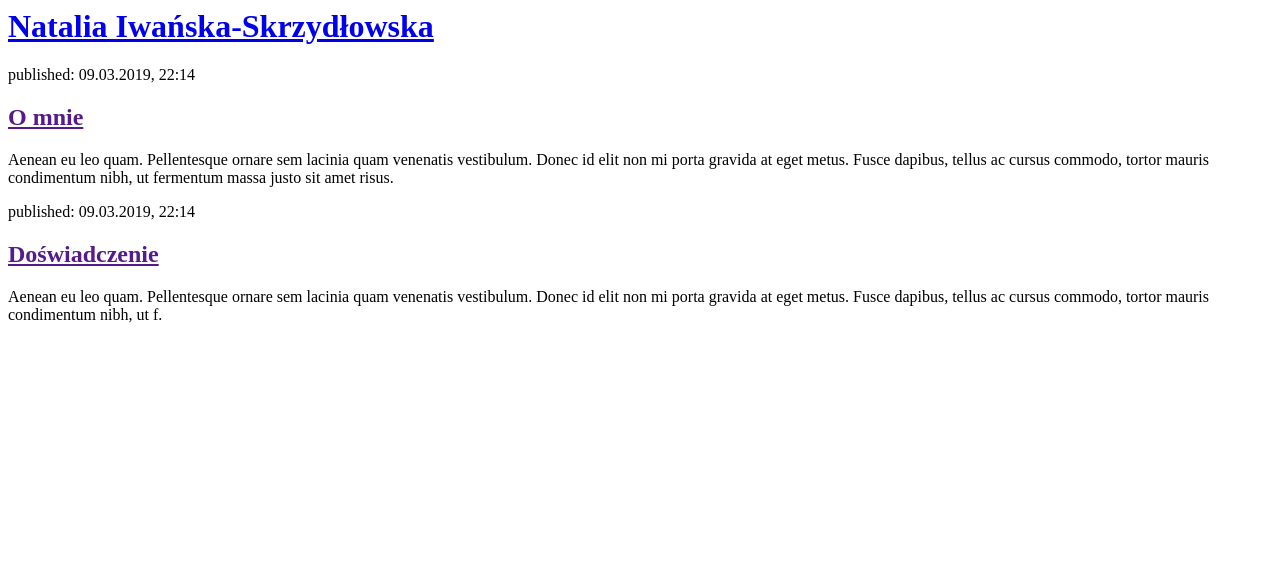
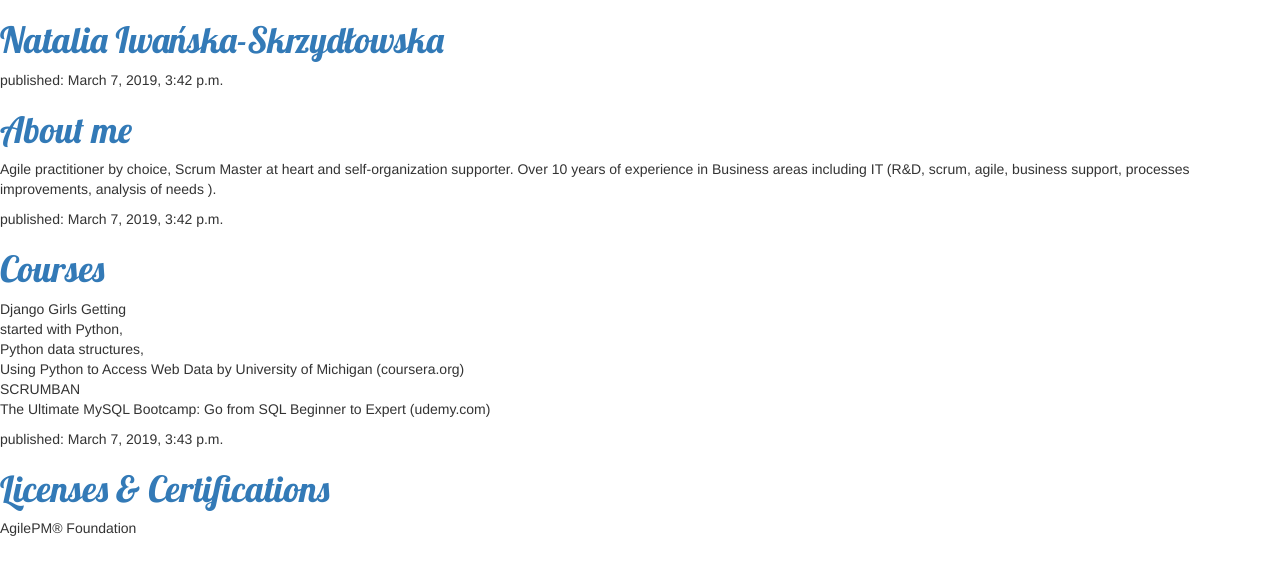
Before and after one commit to Nastusza/website, a Django app: template myfirstapp/templates/myfirstapp/post_list.html in a window 1280 px wide. Shown: the top 575 px of the page. Run offline with Django 3.2, Linux system fonts and the light colour scheme; the template is opened without the code that fills it: values that come from a table or form of the project are taken from there, others are empty; data comes from the database, SQL or seed files in the repository; some libraries are stand-ins or nearby versions.

Commit message:
Modified templates to display posts from database and CSS.

```diff
--- /dev/null
+++ b/myfirstapp/static/css/kolor.css
@@ -0,0 +1,46 @@
+.page-header {
+    background-color: #ff9400;
+    margin-top: 0;
+    padding: 20px 20px 20px 40px;
+}
+
+.page-header h1, .page-header h1 a, .page-header h1 a:visited, .page-header h1 a:active {
+    color: #ffffff;
+    font-size: 36pt;
+    text-decoration: none;
+}
+
+.content {
+    margin-left: 40px;
+}
+
+h1, h2, h3, h4 {
+    font-family: 'Lobster', cursive;
+}
+
+.date {
+    color: #828282;
+}
+
+.save {
+    float: right;
+}
+
+.post-form textarea, .post-form input {
+    width: 100%;
+}
+
+.top-menu, .top-menu:hover, .top-menu:visited {
+    color: #ffffff;
+    float: right;
+    font-size: 26pt;
+    margin-right: 20px;
+}
+
+.post {
+    margin-bottom: 70px;
+}
+
+.post h1 a, .post h1 a:visited {
+    color: #000000;
+}
--- a/myfirstapp/templates/myfirstapp/post_list.html
+++ b/myfirstapp/templates/myfirstapp/post_list.html
@@ -1,22 +1,23 @@
+{% load static %}
 <html>
     <head>
-        <title>Natalia Iwańska-Skrzydłowska</title>
+        <title>about Natalia</title>
+        <link rel="stylesheet" href="//maxcdn.bootstrapcdn.com/bootstrap/3.2.0/css/bootstrap.min.css">
+        <link rel="stylesheet" href="//maxcdn.bootstrapcdn.com/bootstrap/3.2.0/css/bootstrap-theme.min.css">
+        <link href="//fonts.googleapis.com/css?family=Lobster&subset=latin,latin-ext" rel="stylesheet" type="text/css">
+        <link href="myfirstapp/static/css/kolor.css" rel="stylesheet" >
     </head>
     <body>
         <div>
             <h1><a href="/">Natalia Iwańska-Skrzydłowska</a></h1>
         </div>
 
-        <div>
-            <p>published: 09.03.2019, 22:14</p>
-            <h2><a href="">O mnie</a></h2>
-            <p>Aenean eu leo quam. Pellentesque ornare sem lacinia quam venenatis vestibulum. Donec id elit non mi porta gravida at eget metus. Fusce dapibus, tellus ac cursus commodo, tortor mauris condimentum nibh, ut fermentum massa justo sit amet risus.</p>
-        </div>
-
-        <div>
-            <p>published: 09.03.2019, 22:14</p>
-            <h2><a href="">Doświadczenie</a></h2>
-            <p>Aenean eu leo quam. Pellentesque ornare sem lacinia quam venenatis vestibulum. Donec id elit non mi porta gravida at eget metus. Fusce dapibus, tellus ac cursus commodo, tortor mauris condimentum nibh, ut f.</p>
-        </div>
+{% for post in posts %}
+    <div>
+        <p>published: {{ post.published_date }}</p>
+        <h1><a href="">{{ post.title }}</a></h1>
+        <p>{{ post.text|linebreaksbr }}</p>
+    </div>
+{% endfor %}
     </body>
 </html>
```
